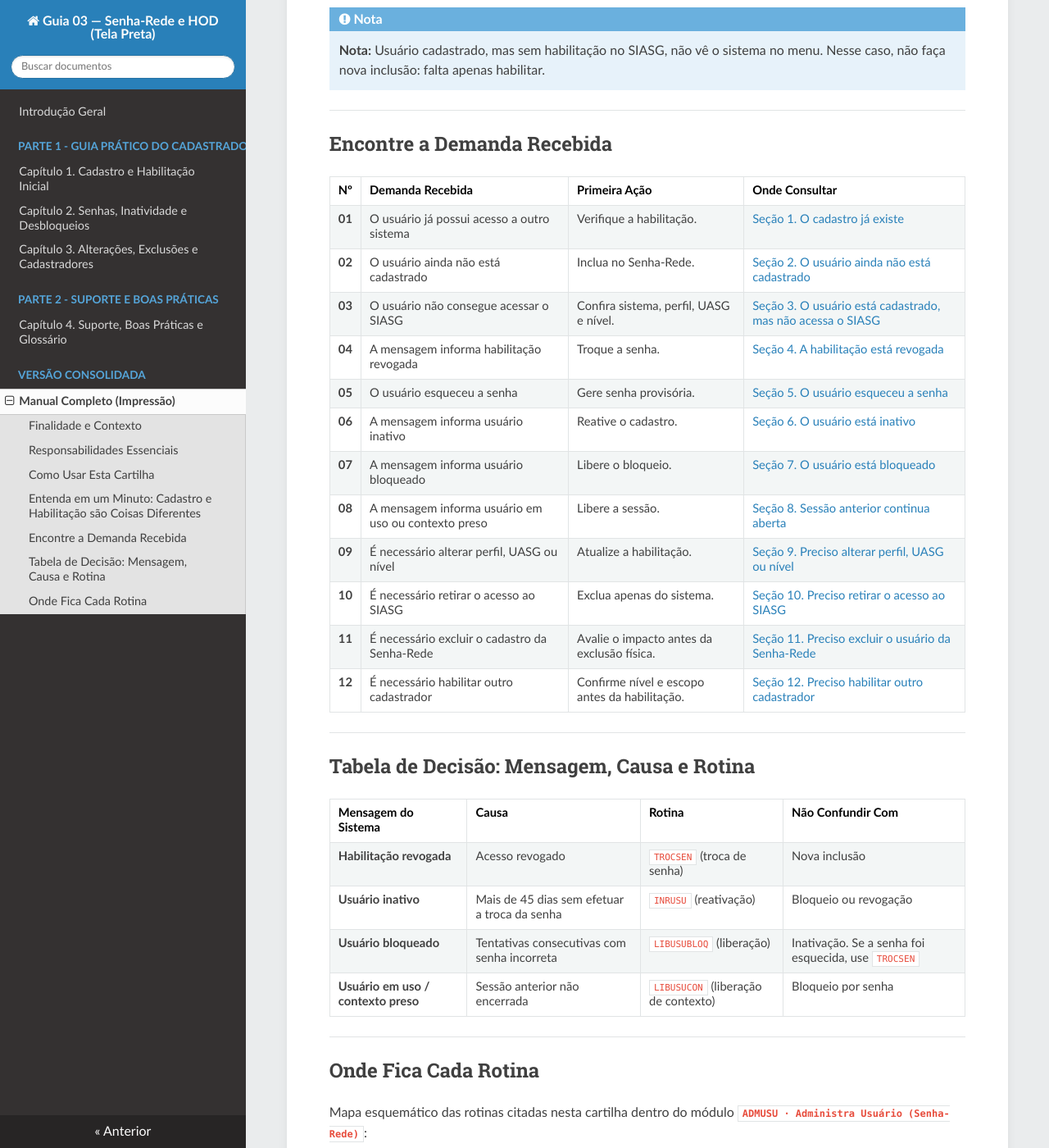
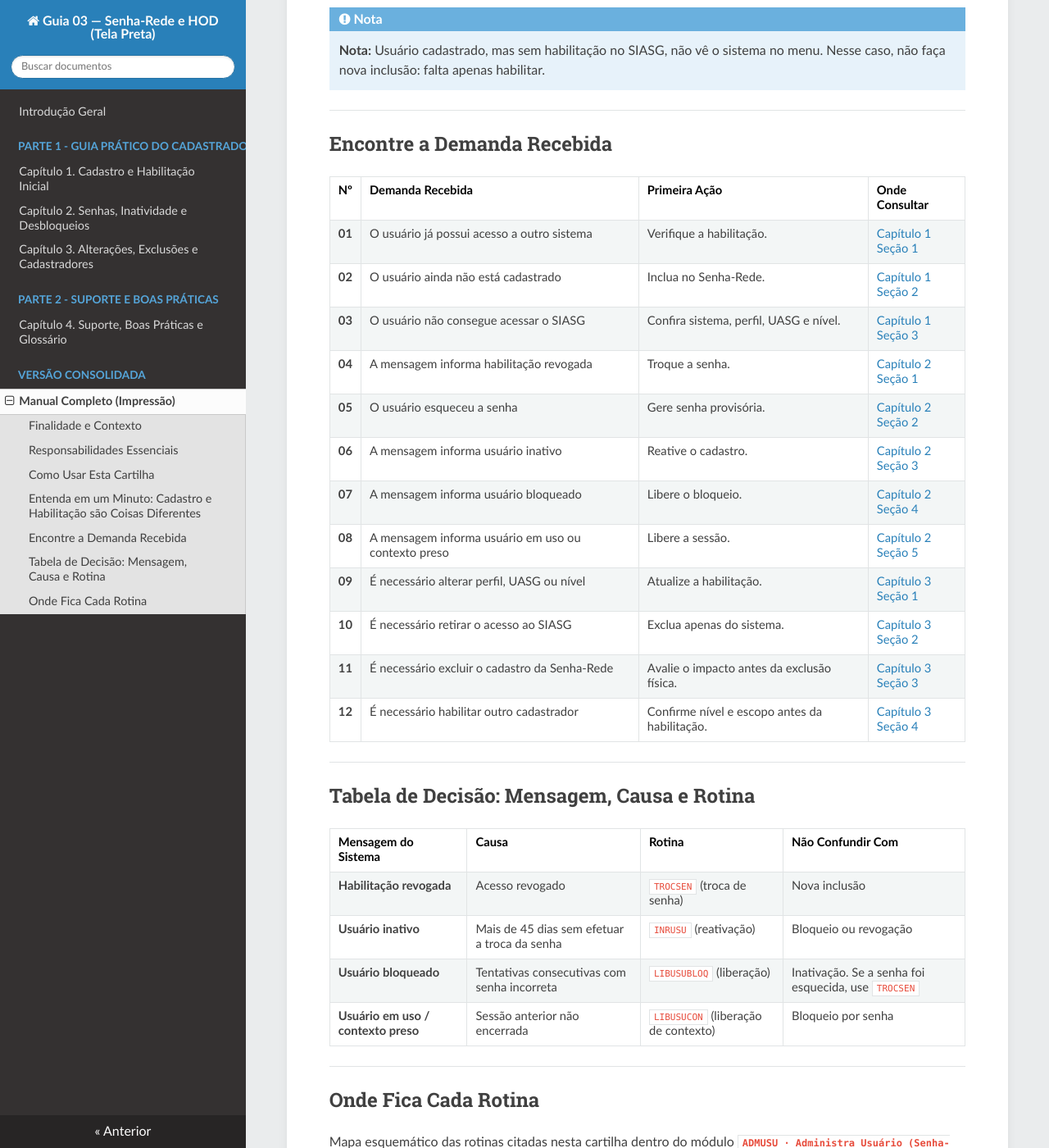
Before and after one commit to siqueiraazevedo2013-cloud/Tutorial-Guia-03-Senha-Rede-HOD, an MkDocs documentation site: the page built from docs/manual-completo.md, in a window 1280 px wide and 1400 px high, scrolled down 1512 px. Shown: the whole window at 82% size. Built offline with MkDocs 1.6.1, drawn with Linux system fonts in a browser that asks for light colours; nearby versions of some CDN libraries; some of the changed text lies outside the part shown.

Commit message:
Revise section titles and links in manual
Updated section titles and references in the manual to reflect changes in chapter and section numbering.

```diff
--- a/docs/manual-completo.md
+++ b/docs/manual-completo.md
@@ -77,18 +77,18 @@ Cadastrar uma pessoa e liberar seu acesso a um sistema são etapas distintas. Pr
 
 | Nº | Demanda Recebida | Primeira Ação | Onde Consultar |
 | :---: | :--- | :--- | :--- |
-| **01** | O usuário já possui acesso a outro sistema | Verifique a habilitação. | [Seção 1. O cadastro já existe](#secao-1-o-cadastro-ja-existe) |
-| **02** | O usuário ainda não está cadastrado | Inclua no Senha-Rede. | [Seção 2. O usuário ainda não está cadastrado](#secao-2-o-usuario-ainda-nao-esta-cadastrado) |
-| **03** | O usuário não consegue acessar o SIASG | Confira sistema, perfil, UASG e nível. | [Seção 3. O usuário está cadastrado, mas não acessa o SIASG](#secao-3-o-usuario-esta-cadastrado-mas-nao-acessa-o-siasg) |
-| **04** | A mensagem informa habilitação revogada | Troque a senha. | [Seção 4. A habilitação está revogada](#secao-4-a-habilitacao-esta-revogada) |
-| **05** | O usuário esqueceu a senha | Gere senha provisória. | [Seção 5. O usuário esqueceu a senha](#secao-5-o-usuario-esqueceu-a-senha) |
-| **06** | A mensagem informa usuário inativo | Reative o cadastro. | [Seção 6. O usuário está inativo](#secao-6-o-usuario-esta-inativo) |
-| **07** | A mensagem informa usuário bloqueado | Libere o bloqueio. | [Seção 7. O usuário está bloqueado](#secao-7-o-usuario-esta-bloqueado) |
-| **08** | A mensagem informa usuário em uso ou contexto preso | Libere a sessão. | [Seção 8. Sessão anterior continua aberta](#secao-8-o-usuario-nao-consegue-entrar-porque-a-sessao-anterior-continua-aberta) |
-| **09** | É necessário alterar perfil, UASG ou nível | Atualize a habilitação. | [Seção 9. Preciso alterar perfil, UASG ou nível](#secao-9-preciso-alterar-perfil-uasg-ou-nivel) |
-| **10** | É necessário retirar o acesso ao SIASG | Exclua apenas do sistema. | [Seção 10. Preciso retirar o acesso ao SIASG](#secao-10-preciso-retirar-o-acesso-ao-siasg) |
-| **11** | É necessário excluir o cadastro da Senha-Rede | Avalie o impacto antes da exclusão física. | [Seção 11. Preciso excluir o usuário da Senha-Rede](#secao-11-preciso-excluir-o-usuario-da-senha-rede) |
-| **12** | É necessário habilitar outro cadastrador | Confirme nível e escopo antes da habilitação. | [Seção 12. Preciso habilitar outro cadastrador](#secao-12-preciso-habilitar-outro-cadastrador) |
+| **01** | O usuário já possui acesso a outro sistema | Verifique a habilitação. | [Capítulo 1<br>Seção 1](#secao-1-o-cadastro-ja-existe) |
+| **02** | O usuário ainda não está cadastrado | Inclua no Senha-Rede. | [Capítulo 1<br>Seção 2](#secao-2-o-usuario-ainda-nao-esta-cadastrado) |
+| **03** | O usuário não consegue acessar o SIASG | Confira sistema, perfil, UASG e nível. | [Capítulo 1<br>Seção 3](#secao-3-o-usuario-esta-cadastrado-mas-nao-acessa-o-siasg) |
+| **04** | A mensagem informa habilitação revogada | Troque a senha. | [Capítulo 2<br>Seção 1](#secao-1-a-habilitacao-esta-revogada) |
+| **05** | O usuário esqueceu a senha | Gere senha provisória. | [Capítulo 2<br>Seção 2](#secao-2-o-usuario-esqueceu-a-senha) |
+| **06** | A mensagem informa usuário inativo | Reative o cadastro. | [Capítulo 2<br>Seção 3](#secao-3-o-usuario-esta-inativo) |
+| **07** | A mensagem informa usuário bloqueado | Libere o bloqueio. | [Capítulo 2<br>Seção 4](#secao-4-o-usuario-esta-bloqueado) |
+| **08** | A mensagem informa usuário em uso ou contexto preso | Libere a sessão. | [Capítulo 2<br>Seção 5](#secao-5-o-usuario-nao-consegue-entrar-porque-a-sessao-anterior-continua-aberta) |
+| **09** | É necessário alterar perfil, UASG ou nível | Atualize a habilitação. | [Capítulo 3<br>Seção 1](#secao-1-preciso-alterar-perfil-uasg-ou-nivel) |
+| **10** | É necessário retirar o acesso ao SIASG | Exclua apenas do sistema. | [Capítulo 3<br>Seção 2](#secao-2-preciso-retirar-o-acesso-ao-siasg) |
+| **11** | É necessário excluir o cadastro da Senha-Rede | Avalie o impacto antes da exclusão física. | [Capítulo 3<br>Seção 3](#secao-3-preciso-excluir-o-usuario-da-senha-rede) |
+| **12** | É necessário habilitar outro cadastrador | Confirme nível e escopo antes da habilitação. | [Capítulo 3<br>Seção 4](#secao-4-preciso-habilitar-outro-cadastrador) |
 
 ---
 
@@ -161,7 +161,7 @@ Este capítulo reúne os procedimentos iniciais para verificar se um usuário j
 
 ## Seção 3. O usuário está cadastrado, mas não acessa o SIASG
 
-> **Assuntos relacionados:** [Seção 1. O cadastro já existe](#secao-1-o-cadastro-ja-existe) | [Seção 9. Preciso alterar perfil, UASG ou nível](#secao-9-preciso-alterar-perfil-uasg-ou-nivel)
+> **Assuntos relacionados:** [Seção 1. O cadastro já existe](#secao-1-o-cadastro-ja-existe) | [Capítulo 3 — Seção 1. Preciso alterar perfil, UASG ou nível](#secao-1-preciso-alterar-perfil-uasg-ou-nivel)
 
 !!! tip "Resposta Rápida"
     **Dica:** Cadastro e habilitação são etapas diferentes. Confira o sistema, os perfis, a UASG, a base e o nível de acesso.
@@ -185,9 +185,9 @@ Este capítulo reúne os procedimentos iniciais para verificar se um usuário j
 
 Este capítulo apresenta os procedimentos corretos para tratar falhas de autenticação, revogação, inatividade por tempo sem troca de senha, bloqueios por tentativas inválidas e liberação de sessões presas no **Senha-Rede**.
 
-## Seção 4. A habilitação está revogada
+## Seção 1. A habilitação está revogada
 
-> **Assuntos relacionados:** [Seção 5. O usuário esqueceu a senha](#secao-5-o-usuario-esqueceu-a-senha)
+> **Assuntos relacionados:** [Seção 2. O usuário esqueceu a senha](#secao-2-o-usuario-esqueceu-a-senha)
 
 !!! tip "Resposta Rápida"
     **Dica:** Use a troca de senha. Não faça nova inclusão.
@@ -204,9 +204,9 @@ Este capítulo apresenta os procedimentos corretos para tratar falhas de autenti
 !!! note "Resultado Esperado"
     **Nota:** Acesso liberado novamente após a criação da nova senha.
 
-## Seção 5. O usuário esqueceu a senha
+## Seção 2. O usuário esqueceu a senha
 
-> **Assuntos relacionados:** [Seção 4. A habilitação está revogada](#secao-4-a-habilitacao-esta-revogada) | [Seção 7. O usuário está bloqueado](#secao-7-o-usuario-esta-bloqueado)
+> **Assuntos relacionados:** [Seção 1. A habilitação está revogada](#secao-1-a-habilitacao-esta-revogada) | [Seção 4. O usuário está bloqueado](#secao-4-o-usuario-esta-bloqueado)
 
 !!! tip "Resposta Rápida"
     **Dica:** Confirme se você é responsável por esse cadastro. Depois, gere uma senha provisória.
@@ -224,9 +224,9 @@ Este capítulo apresenta os procedimentos corretos para tratar falhas de autenti
 !!! note "Resultado Esperado"
     **Nota:** Senha provisória gerada e substituída por senha pessoal no próximo acesso.
 
-## Seção 6. O usuário está inativo
+## Seção 3. O usuário está inativo
 
-> **Assuntos relacionados:** [Seção 7. O usuário está bloqueado](#secao-7-o-usuario-esta-bloqueado)
+> **Assuntos relacionados:** [Seção 4. O usuário está bloqueado](#secao-4-o-usuario-esta-bloqueado)
 
 !!! tip "Resposta Rápida"
     **Dica:** Reative o usuário. O cadastro fica inativo quando o usuário passa mais de 45 dias sem trocar a senha.
@@ -243,9 +243,9 @@ Este capítulo apresenta os procedimentos corretos para tratar falhas de autenti
 !!! note "Resultado Esperado"
     **Nota:** Cadastro reativado e disponível para novo acesso.
 
-## Seção 7. O usuário está bloqueado
+## Seção 4. O usuário está bloqueado
 
-> **Assuntos relacionados:** [Seção 5. O usuário esqueceu a senha](#secao-5-o-usuario-esqueceu-a-senha) | [Seção 6. O usuário está inativo](#secao-6-o-usuario-esta-inativo)
+> **Assuntos relacionados:** [Seção 2. O usuário esqueceu a senha](#secao-2-o-usuario-esqueceu-a-senha) | [Seção 3. O usuário está inativo](#secao-3-o-usuario-esta-inativo)
 
 !!! tip "Resposta Rápida"
     **Dica:** Libere o bloqueio. O bloqueio ocorre após tentativas consecutivas de entrada com senhas inválidas.
@@ -255,7 +255,7 @@ Este capítulo apresenta os procedimentos corretos para tratar falhas de autenti
 1. **Acesse a rotina:** Navegue até `ADMUSU > ATZUSU > LIBUSUBLOQ`.
 2. **Informe o usuário:** Informe os dados do usuário que precisa ser desbloqueado.
 3. **Confirme a liberação:** Conclua a operação no sistema.
-4. **Oriente nova tentativa:** Se o usuário não lembrar a senha, use a troca de senha ([Seção 5](#secao-5-o-usuario-esqueceu-a-senha)).
+4. **Oriente nova tentativa:** Se o usuário não lembrar a senha, use a troca de senha ([Seção 2](#secao-2-o-usuario-esqueceu-a-senha)).
 
 !!! warning "Não Faça"
     **Atenção:** Não faça inclusão nem reativação se a condição for somente bloqueio.
@@ -263,9 +263,9 @@ Este capítulo apresenta os procedimentos corretos para tratar falhas de autenti
 !!! note "Resultado Esperado"
     **Nota:** Bloqueio removido. Se o usuário não lembrar a senha, gere uma senha provisória.
 
-## Seção 8. O usuário não consegue entrar porque a sessão anterior continua aberta
+## Seção 5. O usuário não consegue entrar porque a sessão anterior continua aberta
 
-> **Assuntos relacionados:** [Seção 7. O usuário está bloqueado](#secao-7-o-usuario-esta-bloqueado)
+> **Assuntos relacionados:** [Seção 4. O usuário está bloqueado](#secao-4-o-usuario-esta-bloqueado)
 
 !!! tip "Resposta Rápida"
     **Dica:** Libere a sessão anterior. Depois, peça ao usuário que tente entrar novamente.
@@ -286,9 +286,9 @@ Este capítulo apresenta os procedimentos corretos para tratar falhas de autenti
 
 Este capítulo reúne as rotinas de atualização de parâmetros de acesso (perfil, UASG e nível), desligamento parcial (exclusão de habilitação no sistema) ou total (exclusão física no Senha-Rede), além da habilitação de novos cadastradores.
 
-## Seção 9. Preciso alterar perfil, UASG ou nível
+## Seção 1. Preciso alterar perfil, UASG ou nível
 
-> **Assuntos relacionados:** [Seção 3. O usuário está cadastrado, mas não acessa o SIASG](#secao-3-o-usuario-esta-cadastrado-mas-nao-acessa-o-siasg) | [Seção 10. Preciso retirar o acesso ao SIASG](#secao-10-preciso-retirar-o-acesso-ao-siasg)
+> **Assuntos relacionados:** [Capítulo 1 — Seção 3. O usuário está cadastrado, mas não acessa o SIASG](#secao-3-o-usuario-esta-cadastrado-mas-nao-acessa-o-siasg) | [Seção 2. Preciso retirar o acesso ao SIASG](#secao-2-preciso-retirar-o-acesso-ao-siasg)
 
 !!! tip "Resposta Rápida"
     **Dica:** Altere apenas os perfis, a UASG ou o nível indicados no pedido autorizado.
@@ -306,9 +306,9 @@ Este capítulo reúne as rotinas de atualização de parâmetros de acesso (perf
 !!! note "Resultado Esperado"
     **Nota:** Acesso atualizado conforme a função, a UASG e o nível aprovados.
 
-## Seção 10. Preciso retirar o acesso ao SIASG
+## Seção 2. Preciso retirar o acesso ao SIASG
 
-> **Assuntos relacionados:** [Seção 11. Preciso excluir o usuário da Senha-Rede](#secao-11-preciso-excluir-o-usuario-da-senha-rede)
+> **Assuntos relacionados:** [Seção 3. Preciso excluir o usuário da Senha-Rede](#secao-3-preciso-excluir-o-usuario-da-senha-rede)
 
 !!! tip "Resposta Rápida"
     **Dica:** Exclua a habilitação do SIASG. Não exclua fisicamente o cadastro.
@@ -326,9 +326,9 @@ Este capítulo reúne as rotinas de atualização de parâmetros de acesso (perf
 !!! note "Resultado Esperado"
     **Nota:** Acesso ao SIASG retirado. O cadastro continua disponível para os outros sistemas autorizados.
 
-## Seção 11. Preciso excluir o usuário da Senha-Rede
+## Seção 3. Preciso excluir o usuário da Senha-Rede
 
-> **Assuntos relacionados:** [Seção 10. Preciso retirar o acesso ao SIASG](#secao-10-preciso-retirar-o-acesso-ao-siasg)
+> **Assuntos relacionados:** [Seção 2. Preciso retirar o acesso ao SIASG](#secao-2-preciso-retirar-o-acesso-ao-siasg)
 
 !!! tip "Resposta Rápida"
     **Dica:** Antes de excluir o cadastro, confirme se a exclusão é necessária, se foi autorizada e se você pode realizá-la. A operação remove também todas as habilitações vinculadas.
@@ -346,7 +346,7 @@ Este capítulo reúne as rotinas de atualização de parâmetros de acesso (perf
 !!! note "Resultado Esperado"
     **Nota:** Cadastro removido. Um novo acesso exigirá novo cadastramento e novas habilitações.
 
-## Seção 12. Preciso habilitar outro cadastrador
+## Seção 4. Preciso habilitar outro cadastrador
 
 !!! tip "Resposta Rápida"
     **Dica:** Antes de habilitar o cadastrador, confira em qual nível, órgão, sistemas e unidades ele poderá atuar.
@@ -370,7 +370,7 @@ Este capítulo reúne as rotinas de atualização de parâmetros de acesso (perf
 
 Este capítulo orienta sobre o acionamento da Central de Atendimento, apresenta os erros mais recorrentes na gestão de acessos e disponibiliza o checklist de verificação, o glossário de termos e as referências oficiais.
 
-## Seção 13. Quando Encaminhar à Central de Atendimento
+## Seção 1. Quando Encaminhar à Central de Atendimento
 
 Encaminhe a ocorrência à Central de Atendimento quando:
 
@@ -406,18 +406,18 @@ Ao registrar um chamado, inclua sempre:
 * **Telefone:** `0800 978 9001`
 * **Horário de funcionamento:** Dias úteis, das **8h30 às 21h30** (horário de Brasília), conforme informado nas perguntas frequentes do Portal de Compras.
 
-## Seção 14. Erros Mais Comuns e Como Evitá-los
+## Seção 2. Erros Mais Comuns e Como Evitá-los
 
 | Erro Frequente | Consequência | Como Evitar |
 | :--- | :--- | :--- |
-| Fazer nova inclusão para quem já está cadastrado | Duplicidade e retrabalho | Consultar o CPF antes de qualquer inclusão ([Seção 1](#secao-1-o-cadastro-ja-existe)). |
-| Tratar falta de habilitação como falta de cadastro | Usuário continua sem ver o SIASG no menu | Verificar `HABUSUSIS` e os parâmetros ([Seção 3](#secao-3-o-usuario-esta-cadastrado-mas-nao-acessa-o-siasg)). |
+| Fazer nova inclusão para quem já está cadastrado | Duplicidade e retrabalho | Consultar o CPF antes de qualquer inclusão ([Capítulo 1 — Seção 1](#secao-1-o-cadastro-ja-existe)). |
+| Tratar falta de habilitação como falta de cadastro | Usuário continua sem ver o SIASG no menu | Verificar `HABUSUSIS` e os parâmetros ([Capítulo 1 — Seção 3](#secao-3-o-usuario-esta-cadastrado-mas-nao-acessa-o-siasg)). |
 | Reativar quando a condição é bloqueio (ou o contrário) | Problema não resolvido | Usar a tabela de decisão pela mensagem exibida na tela. |
-| Excluir fisicamente o cadastro para retirar só o SIASG | Perda de acesso a outros sistemas da Rede Serpro | Excluir apenas a habilitação ([Seção 10](#secao-10-preciso-retirar-o-acesso-ao-siasg)). |
+| Excluir fisicamente o cadastro para retirar só o SIASG | Perda de acesso a outros sistemas da Rede Serpro | Excluir apenas a habilitação ([Capítulo 3 — Seção 2](#secao-2-preciso-retirar-o-acesso-ao-siasg)). |
 | Pedir ou registrar senha em chamado ou e-mail | Risco de segurança e exposição de credencial | Gerar senha provisória e transmitir pelo canal institucional. |
 | Atribuir perfis, UASG ou nível além do autorizado | Acesso indevido e falha de conformidade | Conferir a solicitação formal antes de habilitar. |
 
-## Seção 15. Antes de Concluir Qualquer Rotina, Confira
+## Seção 3. Antes de Concluir Qualquer Rotina, Confira
 
 Utilize esta lista de verificação ao final de cada atendimento:
 
```
